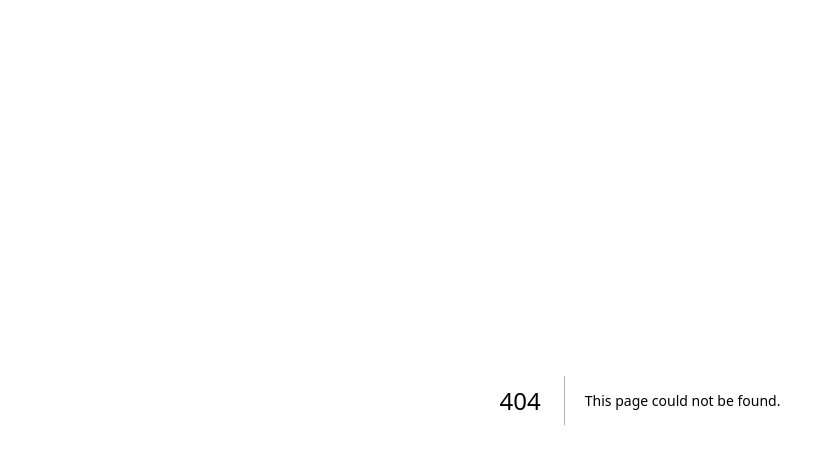
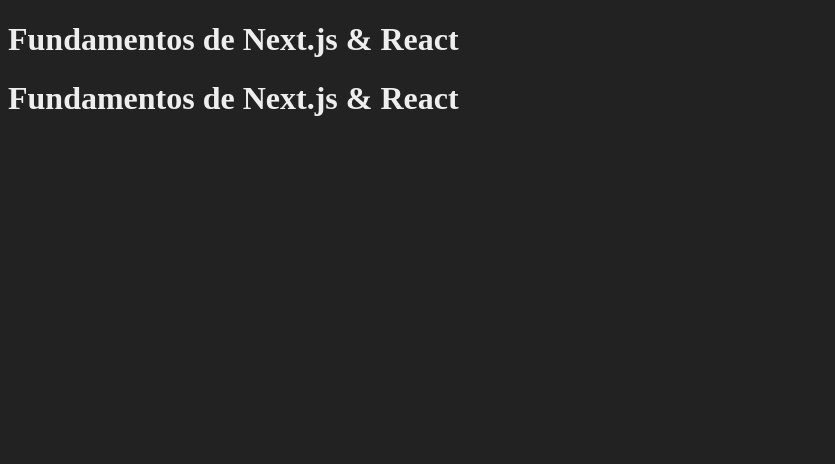
Before and after one commit to erick-patrick-dev/Projeto-cadastro-firebase, a Next.js app in the folder fundamentos_nextjs/: page /exemplo in a window 1280 px wide. Before the commit this address had no page. Shown: the top 464 px of the page, without its empty margins (0-835 px from the left). Built offline with nearby package versions, Linux system fonts and the light colour scheme.

Commit message:
Usando componente

```diff
--- /dev/null
+++ b/fundamentos_nextjs/src/components/Cabecalho.jsx
@@ -0,0 +1,7 @@
+export default function Cabecalho (props) {
+    return (
+        <header>
+            <h1>Fundamentos de Next.js & React</h1>
+        </header>
+    )
+}
--- /dev/null
+++ b/fundamentos_nextjs/src/pages/exemplo.jsx
@@ -0,0 +1,15 @@
+import Cabecalho from "../components/Cabecalho";
+
+export default function Exemplo() {
+    return (
+        <>
+            <Cabecalho />
+            <Cabecalho />
+        </>
+    )
+}
+
+/*
+JSX fragment  <> </>
+elementos dentro dela irão ficar numa div com id __next
+*/
```
